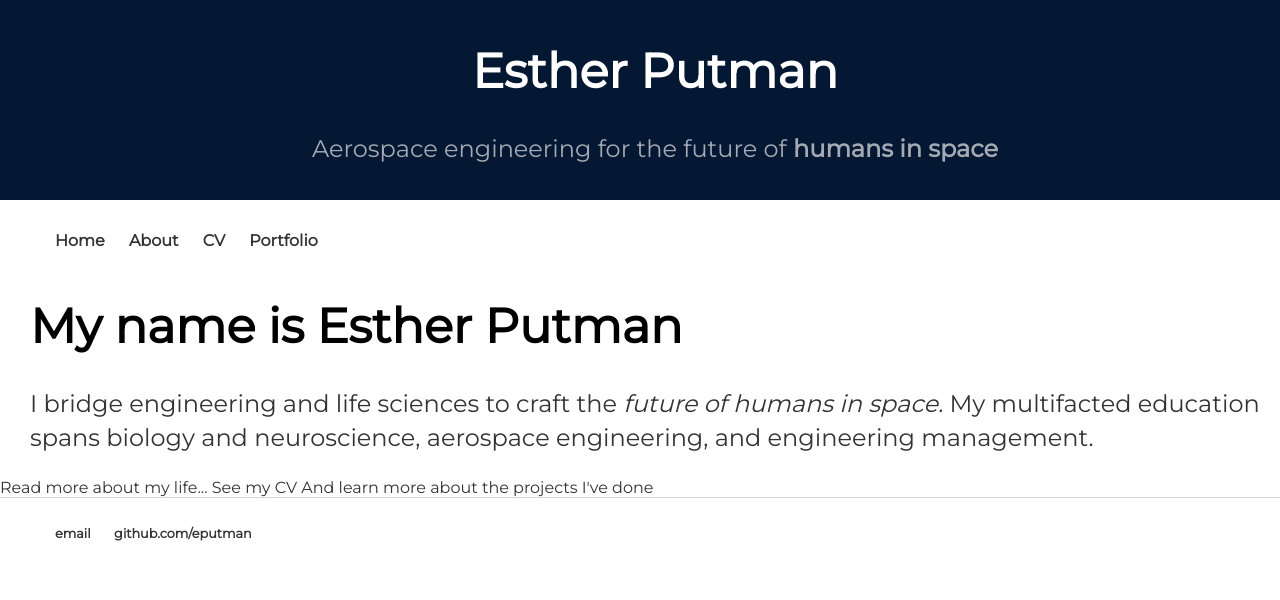
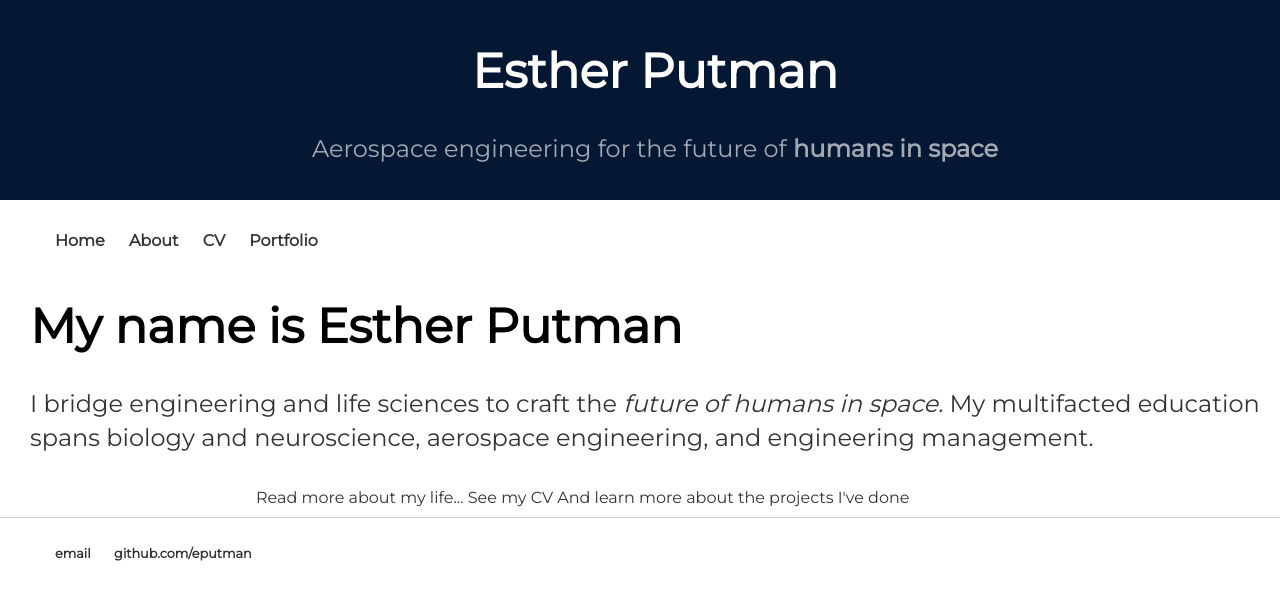
Before and after one commit to eputman/eputman.github.io, a Jekyll site: the page built from index.html, in a window 1280 px wide. Shown: the top 600 px of the page. Built offline with Jekyll 4.4.1, drawn with Linux system fonts in a browser that asks for light colours; nearby versions of some CDN libraries.

Commit message:
Update main.css
Added center class

```diff
--- a/css/main.css
+++ b/css/main.css
@@ -16,6 +16,11 @@ blurb {
     font-family: 'Montserrat', sans-serif;
     padding: 15px 30px 15px;
     margin-left: 60px;
+}
+.center {
+  margin: auto;
+  width: 60%;
+  padding: 10px;
 }
 nav ul, footer ul {
     font-family: 'Montserrat', sans-serif;
```
